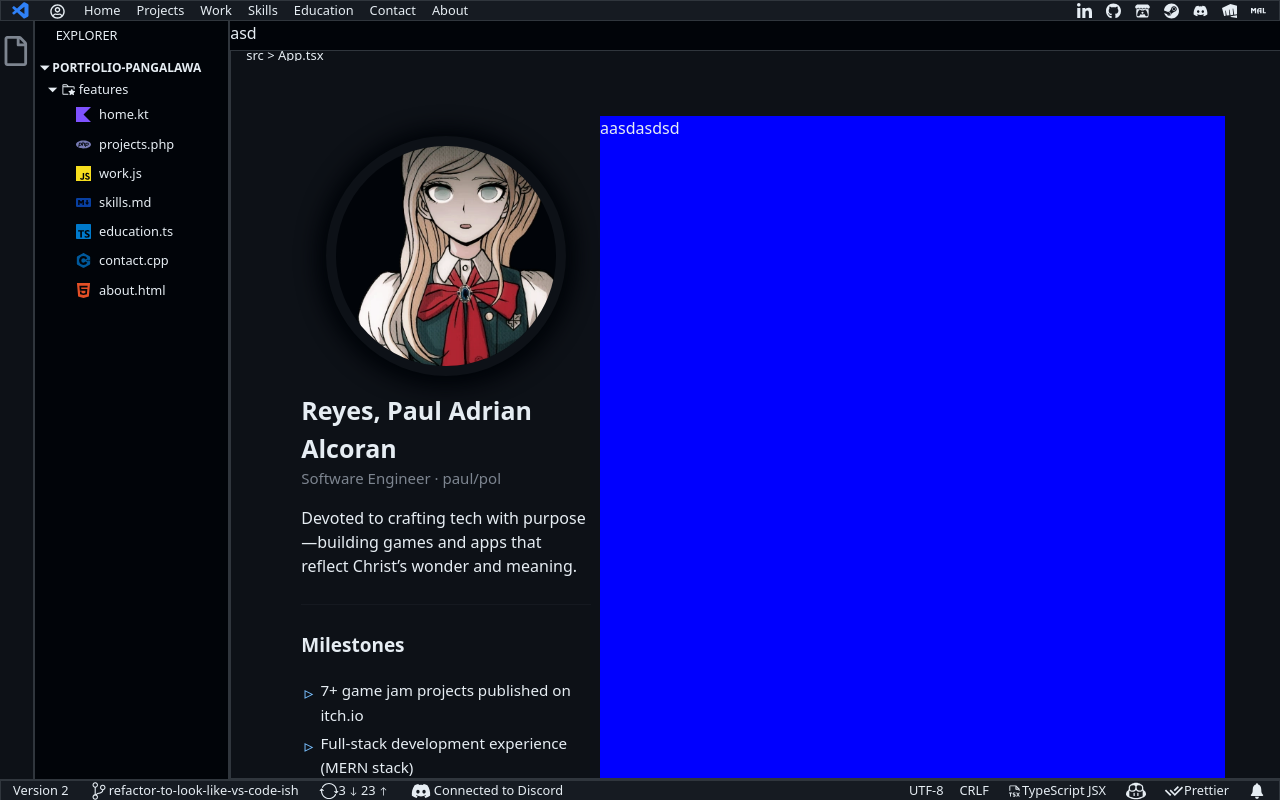
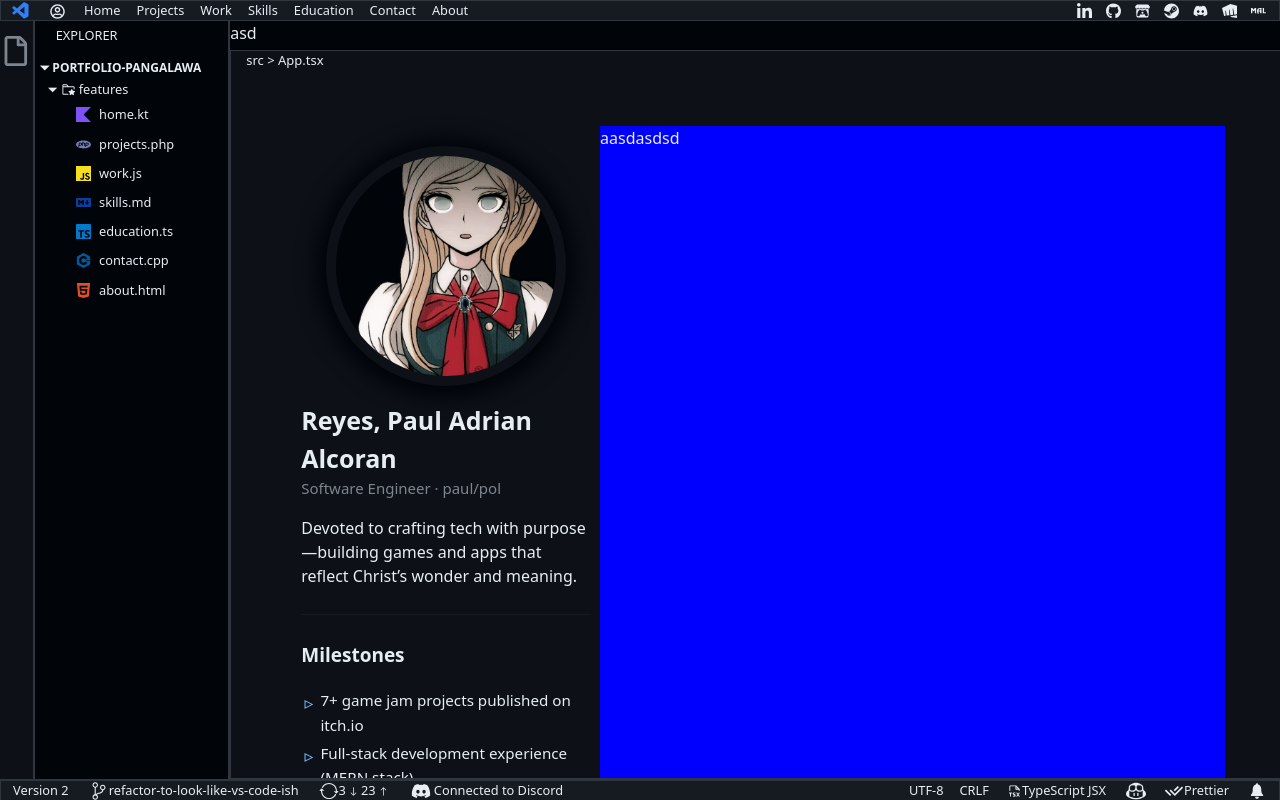
Before and after one commit to alcoranpaul/portfolio-pangalawa, a React (Vite) app: page / in a window 1280 px wide. Built offline with nearby package versions, Linux system fonts and the light colour scheme.

Commit message:
Fix source pagnation being clipped in.

```diff
--- a/src/App.css
+++ b/src/App.css
@@ -93,9 +93,10 @@ html, body {
   border-style: solid;
   border-color: var(--color-border);
   border-width: 1px;
+
 .source_pagnation {
     background-color: var(--color-bg-primary);
-    padding: 5px 5px 5px 15px;
+    padding: 10px 5px 10px 15px;
     font-size: clamp(7px, 2vw, 13px); /* Dynamically adjust font size */
     height: 2%; /* Set the height */
     display: flex; /* Use Flexbox for alignment */
--- a/src/routes/home/home.style.css
+++ b/src/routes/home/home.style.css
@@ -5,6 +5,7 @@
 	display: flex; /* Enable Flexbox */
 	flex-grow: 1;
 	height: 100%;
+
 	padding: 50px 50px 20px 50px;
 	user-select: none; /* Disable text selection */
 	color: var(--color-fg-primary);
```
